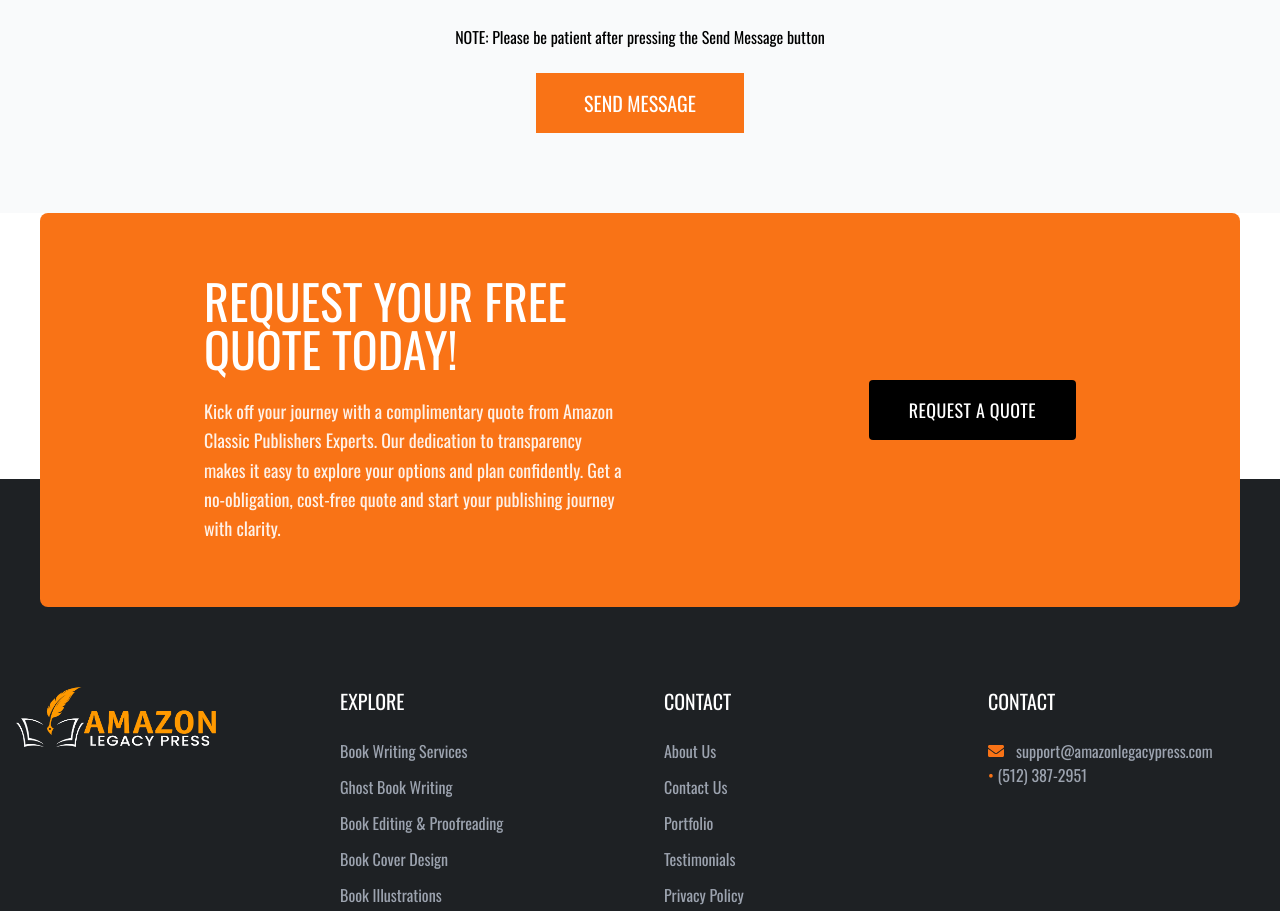
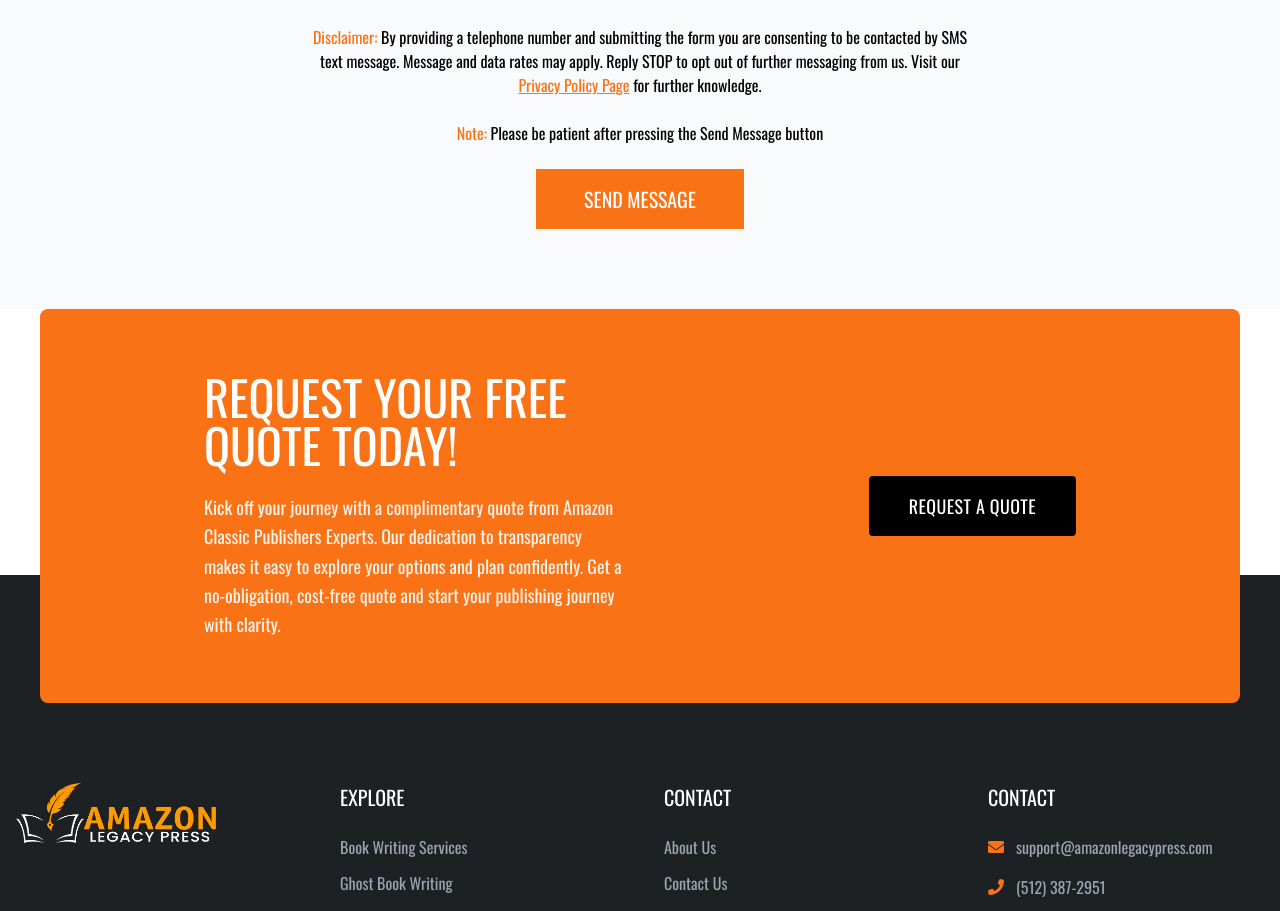
Before and after one commit to haseebx16/amazon-publisher, a Next.js app: page /contact in a window 1280 px wide. Shown: the part 1880-2791 px from the top of the page. Built offline with nearby package versions, Linux system fonts and the light colour scheme.

Commit message:
Disclaimers and fixes

```diff
--- a/app/about/page.js
+++ b/app/about/page.js
@@ -149,7 +149,9 @@
                     SEND MESSAGE
                   </button>
                 </form>
+            <p className='text-center mt-4 text-white'><span className='text-orange-500'>Disclaimer: </span> By providing a telephone number and submitting the form you are consenting to be contacted by SMS text message. Message and data rates may apply. Reply STOP to opt out of further messaging. Visit Our <a href='/privacypolicy' className='text-orange-500 underline'>Privacy Policy Page</a> for further knowledge.</p>
               </div>
+
             </div>
           </div>
         </section>
--- a/app/components/Contact.jsx
+++ b/app/components/Contact.jsx
@@ -115,7 +115,8 @@
           </div>
 
           {error && <p className="text-red-500 text-sm italic">{error}</p>}
-          <p className='text-center'>NOTE: Please be patient after pressing the Send Message button</p>
+          <p className='text-center'><span className='text-orange-500'>Disclaimer:</span> By providing a telephone number and submitting the form you are consenting to be contacted by SMS text message. Message and data rates may apply. Reply STOP to opt out of further messaging from us. Visit our <a href='/privacypolicy' className='text-orange-500 underline'>Privacy Policy Page</a> for further knowledge.</p>
+          <p className='text-center'><span className='text-orange-500'>Note:</span> Please be patient after pressing the Send Message button</p>
           <div className="text-center">
             <button
               type="submit"
--- a/app/components/Footer.jsx
+++ b/app/components/Footer.jsx
@@ -81,12 +81,16 @@
                   support@amazonlegacypress.com
                 </Link>
               </li>
+              <li className="flex items-center gap-3">
+                <FaPhone className="text-orange-500 flex-shrink-0" />
                 <Link
-                  href="mailto:support@amazonlegacypress.com"
-                  className="text-gray-400 mt-4 hover:text-white transition-colors"
+                  href="tel:(512) 387-2951"
+                  className="text-gray-400 hover:text-white transition-colors"
                 >
-                  <span className='text-orange-500'>&#x2022;&nbsp;</span>(512) 387-2951
+                  (512) 387-2951
                 </Link>
+              </li>
+
             </ul>
           </div>
         </div>
--- a/app/components/Header.jsx
+++ b/app/components/Header.jsx
@@ -31,7 +31,7 @@
           <div className="w-1/4 p-6">
             <Link href="/" className="font-oswald text-2xl font-bold text-orange-500">
               <span className="flex items-center">
-                <img src='/header.png' style={{ width: "300px", height: "60px" }}/>
+                <img src='/header.png' style={{ width: "180px", height: "60px" }}/>
               </span>
             </Link>
           </div>
@@ -88,7 +88,7 @@
 
           {/* Phone Number - Right */}
           <div className="hidden md:flex w-1/4 justify-end">
-            <a className="font-oswald text-orange-500 font-bold whitespace-nowrap">
+            <a href='mailto:support@amazonlegacypress.com' className="font-oswald text-orange-500 font-bold whitespace-nowrap">
               support@amazonlegacypress.com
             </a>
           </div>
@@ -152,7 +152,7 @@
             <Link href="/contact" className="nav-link">
               Contact Us
             </Link>
-            <a className="font-oswald text-orange-500 font-bold">
+            <a href='mailto:support@amazonlegacypress.com' className="font-oswald text-orange-500 font-bold">
               support@amazonlegacypress.com
             </a>
           </div>
--- a/app/components/Hero.jsx
+++ b/app/components/Hero.jsx
@@ -82,9 +82,9 @@
             <h1 className="font-oswald text-4xl md:text-5xl lg:text-6xl font-bold mb-6 tracking-wide">
               YOUR PATHWAY TO TURNING LITERARY DREAMS INTO BESTSELLING SUCCESS
             </h1>
-            <button className="btn-primary text-lg uppercase tracking-wider">
+            <a href='/about'><button className="btn-primary text-lg uppercase tracking-wider">
               DISCOVER MORE
-            </button>
+            </button></a>
           </div>
 
           {/* Contact Form */}
@@ -126,6 +126,7 @@
                 SEND MESSAGE
               </button>
             </form>
+            <p className='text-center mt-4 text-white'><span className='text-orange-500'>Disclaimer: </span> By providing a telephone number and submitting the form you are consenting to be contacted by SMS text message. Message and data rates may apply. Reply STOP to opt out of further messaging. Visit Our <a href='/privacypolicy' className='text-orange-500 underline'>Privacy Policy Page</a> for further knowledge.</p>
           </div>
         </div>
       </div>
--- a/app/contact/page.js
+++ b/app/contact/page.js
@@ -127,6 +127,9 @@
                     SEND MESSAGE
                   </button>
                 </form>
+            <p className='text-center mt-4 text-white'><span className='text-orange-500'>Disclaimer: </span> By providing a telephone number and submitting the form you are consenting to be contacted by SMS text message. Message and data rates may apply. Reply STOP to opt out of further messaging. Visit Our <a href='/privacypolicy' className='text-orange-500 underline'>Privacy Policy Page</a> for further knowledge.</p>
+
+
               </div>
               </div>
             </div>
--- a/app/portfolio/page.js
+++ b/app/portfolio/page.js
@@ -212,6 +212,8 @@
                     SEND MESSAGE
                   </button>
                 </form>
+            <p className='text-center mt-4 text-white'><span className='text-orange-500'>Disclaimer: </span> By providing a telephone number and submitting the form you are consenting to be contacted by SMS text message. Message and data rates may apply. Reply STOP to opt out of further messaging. Visit Our <a href='/privacypolicy' className='text-orange-500 underline'>Privacy Policy Page</a> for further knowledge.</p>
+
               </div>
             </div>
           </div>
--- a/app/testimonials/page.js
+++ b/app/testimonials/page.js
@@ -210,6 +210,8 @@
                     SEND MESSAGE
                   </button>
                 </form>
+            <p className='text-center mt-4 text-white'><span className='text-orange-500'>Disclaimer: </span> By providing a telephone number and submitting the form you are consenting to be contacted by SMS text message. Message and data rates may apply. Reply STOP to opt out of further messaging. Visit Our <a href='/privacypolicy' className='text-orange-500 underline'>Privacy Policy Page</a> for further knowledge.</p>
+
               </div>
             </div>
           </div>
```
